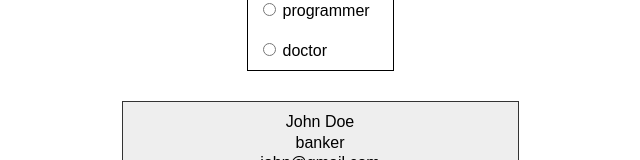
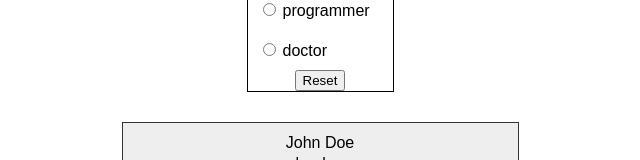
Before and after one commit to simply-simpy/intro-react, a React (Create React App) app in the folder finished/state-two-components/: page / in a window 1280 px wide. Shown: the part 373-533 px from the top of the page, without its empty margins (320-960 px from the left). Built offline with nearby package versions, Linux system fonts and the light colour scheme.

Commit message:
done with state-two-components

```diff
--- a/finished/state-two-components/src/App.js
+++ b/finished/state-two-components/src/App.js
@@ -69,6 +69,7 @@ class App extends Component {
   }
 
   componentDidMount() {
+    // setting the state one time of selectedCandidates to the master list of candidates
     this.setState(
         {
           selectedCandidates: this.state.candidates
@@ -76,8 +77,8 @@ class App extends Component {
     )
   }
 
-
   render() {
+    // the CSS for various page elements
     const professionStyle = {display: 'block'};
     const itemStyle = {display: 'block'};
     const peopleProfessionStyle = {display: 'block'};
@@ -110,6 +111,7 @@ class App extends Component {
       border: '1px solid'
     };
 
+    // Generating the HTML for the avatar and profession.
     let avatarProfession = this.state.selectedCandidates.map((candidate, index) =>
         <div className="avatar-profession" key={index}>
           <span style={peopleProfessionStyle} className="avatar"><img src={candidate.avatar} alt=""/></span>
@@ -117,6 +119,7 @@ class App extends Component {
         </div>
     );
 
+    // Generating the HTML for the name, profession, email, and city.
     let fullInfo = this.state.selectedCandidates.map((candidate, index) =>
         <div style={fullInfoStyle} key={index}>
           <span style={itemStyle} className="profession">{candidate.name}</span>
@@ -126,7 +129,7 @@ class App extends Component {
         </div>
     );
 
-    // Loops through state and creates an array of all position title, then removes duplicates
+    // Loops through state and creates an array of all position title, then removes duplicates.
     let filteredProfessions = [];
     this.state.candidates.map((candidate) =>
         filteredProfessions.push(candidate.profession)
@@ -138,15 +141,23 @@ class App extends Component {
     let updatedCandidates = [];
     let handleRadio = (event) => {
       while (updatedCandidates.length) updatedCandidates.pop(); // empties this array each time the handleRadio function is called
-      let profession = event.target.value;
+      let profession = event.target.value; // the value of the radio button
       this.state.candidates.map(function (candidate) {
         if (candidate.profession === profession) {
           updatedCandidates.push(candidate);
         }
       });
-      // sets the state of selected candidates to the newly created array of filtered candidates
+      // Sets the state of selected candidates to the newly created array of filtered candidates.
       this.setState({
         selectedCandidates: updatedCandidates
+      })
+    };
+
+    // Resets list to default state.
+    let showAll = (event) => {
+      event.preventDefault();
+      this.setState({
+        selectedCandidates: this.state.candidates
       })
     };
 
@@ -170,6 +181,7 @@ class App extends Component {
           <div style={filterByProfessionStyle} className="filter-by-profession">
             <form>
               {professions}
+              <button style={{textAlign:"center", margin:  'auto', display: 'block'}} type="radio" id="all" name="professions" value="all" onClick={showAll}>Reset</button>
             </form>
           </div>
 
```
